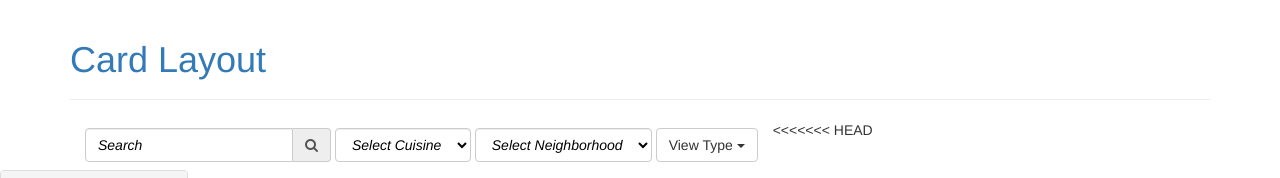
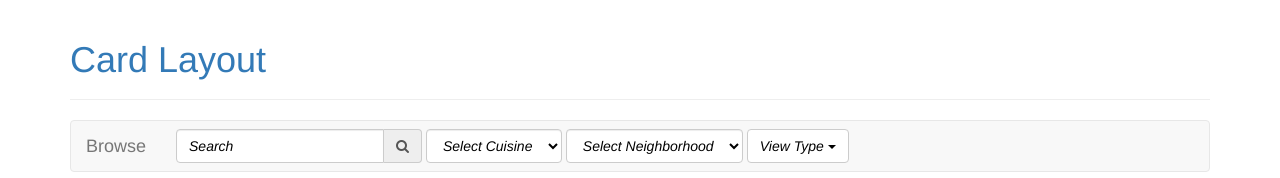
Before and after one commit to jonzielen/upgrade, a website: page card-view.html in a window 1280 px wide. Shown: the top 178 px of the page. Drawn offline with Linux system fonts and the light colour scheme.

Commit message:
Weird html screw up breaking page

```diff
--- a/card-view.html
+++ b/card-view.html
@@ -39,11 +39,15 @@
         </script>
     </head>
     <body ng-controller="CardViewCtrl">
-        <div class="container">
-            <div class="page-header">
-                <h1>Card Layout</h1>
+    <div class="container">
+    <div class="page-header">
+        <h1>Card Layout</h1>
+    </div>
+    <nav class="navbar navbar-default">
+        <div class="container-fluid">
+            <div class="navbar-header">
+                <a class="navbar-brand" href="#">Browse</a>
             </div>
-<<<<<<< HEAD
             <form class="navbar-form navbar-left" role="search">
                 <div class="form-group">
                     <div class="input-group">
```
